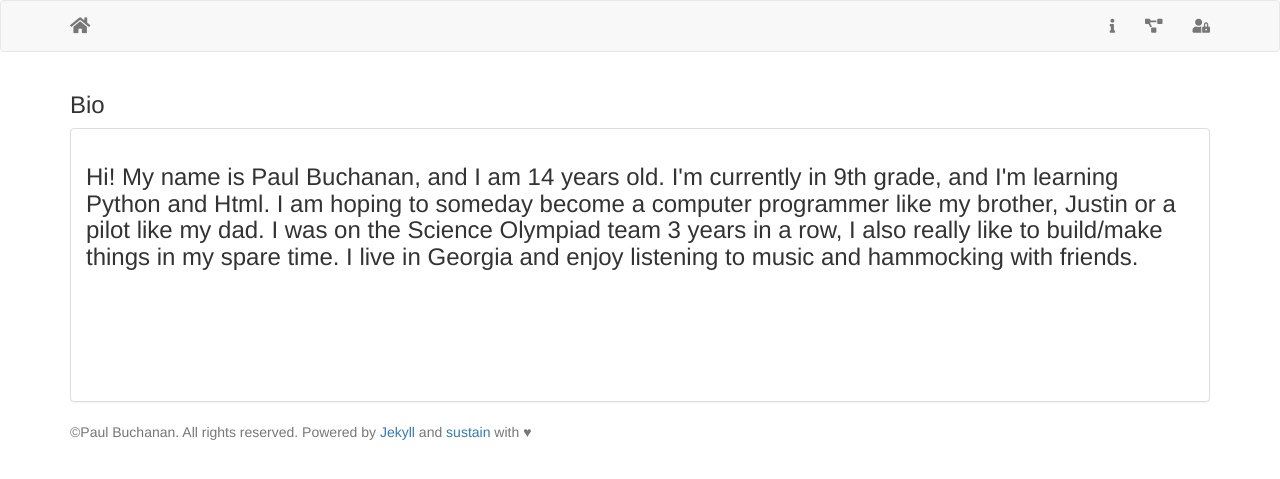
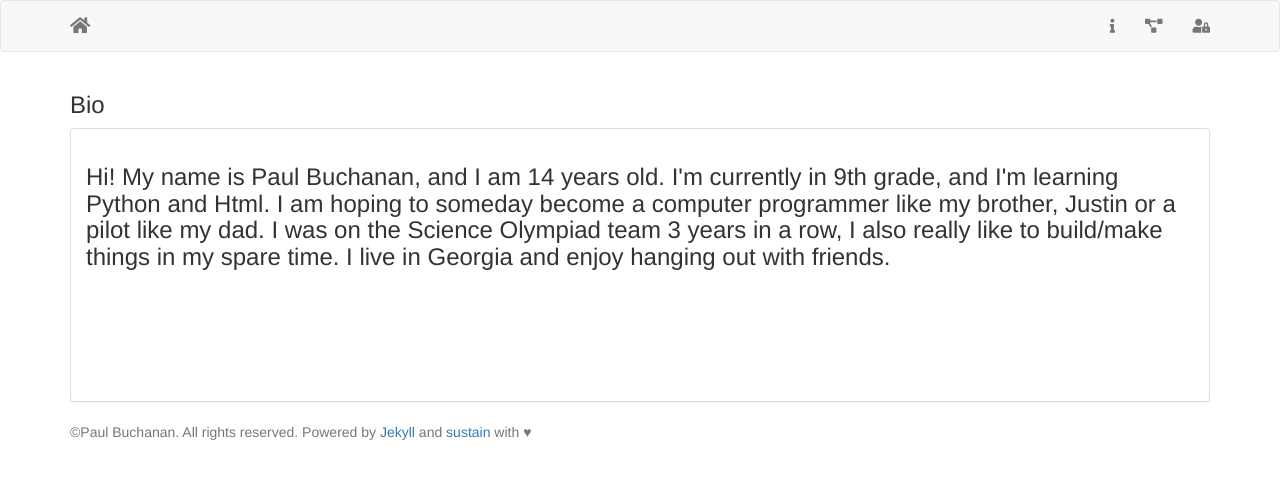
Before and after one commit to pa978ul/paulbuchanant9.com, a Jekyll site: the page built from blog.html, in a window 1280 px wide. Shown: the top 479 px of the page. Built offline with Jekyll 4.4.1, drawn with Linux system fonts in a browser that asks for light colours; nearby versions of some CDN libraries.

Commit message:
Update bio.html

```diff
--- a/_includes/bio.html
+++ b/_includes/bio.html
@@ -6,7 +6,7 @@
     <div class="panel-body">
         <h3>
 
-       Hi! My name is Paul Buchanan, and I am 14 years old. I'm currently in 9th grade, and I'm learning Python and Html. I am hoping to someday become a computer programmer like my brother, Justin or a pilot like my dad. I was on the Science Olympiad team 3 years in a row, I also really like to build/make things in my spare time. I live in Georgia and enjoy listening to music and hammocking with friends.
+       Hi! My name is Paul Buchanan, and I am 14 years old. I'm currently in 9th grade, and I'm learning Python and Html. I am hoping to someday become a computer programmer like my brother, Justin or a pilot like my dad. I was on the Science Olympiad team 3 years in a row, I also really like to build/make things in my spare time. I live in Georgia and enjoy hanging out with friends.
 
         </br>
         </br>
```
